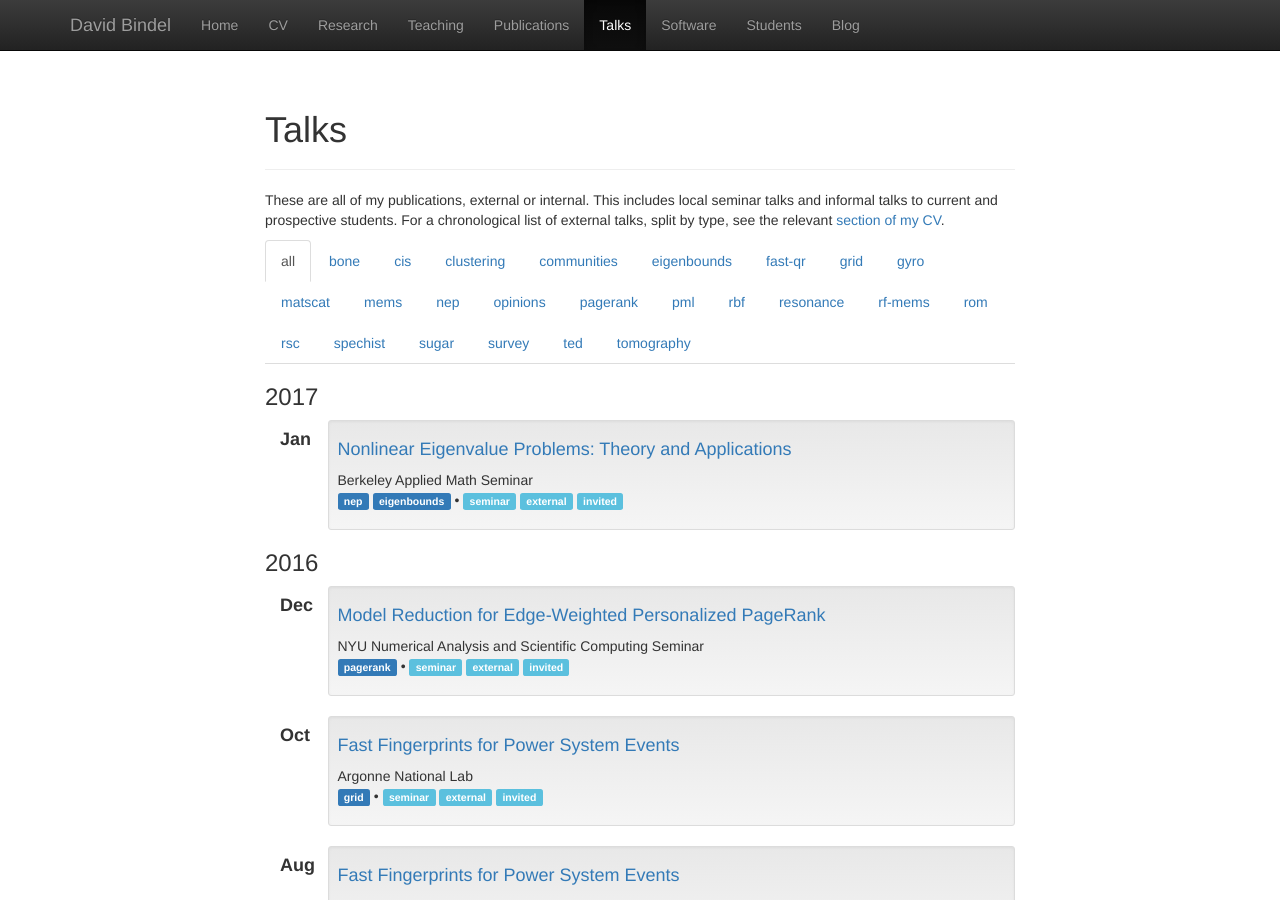
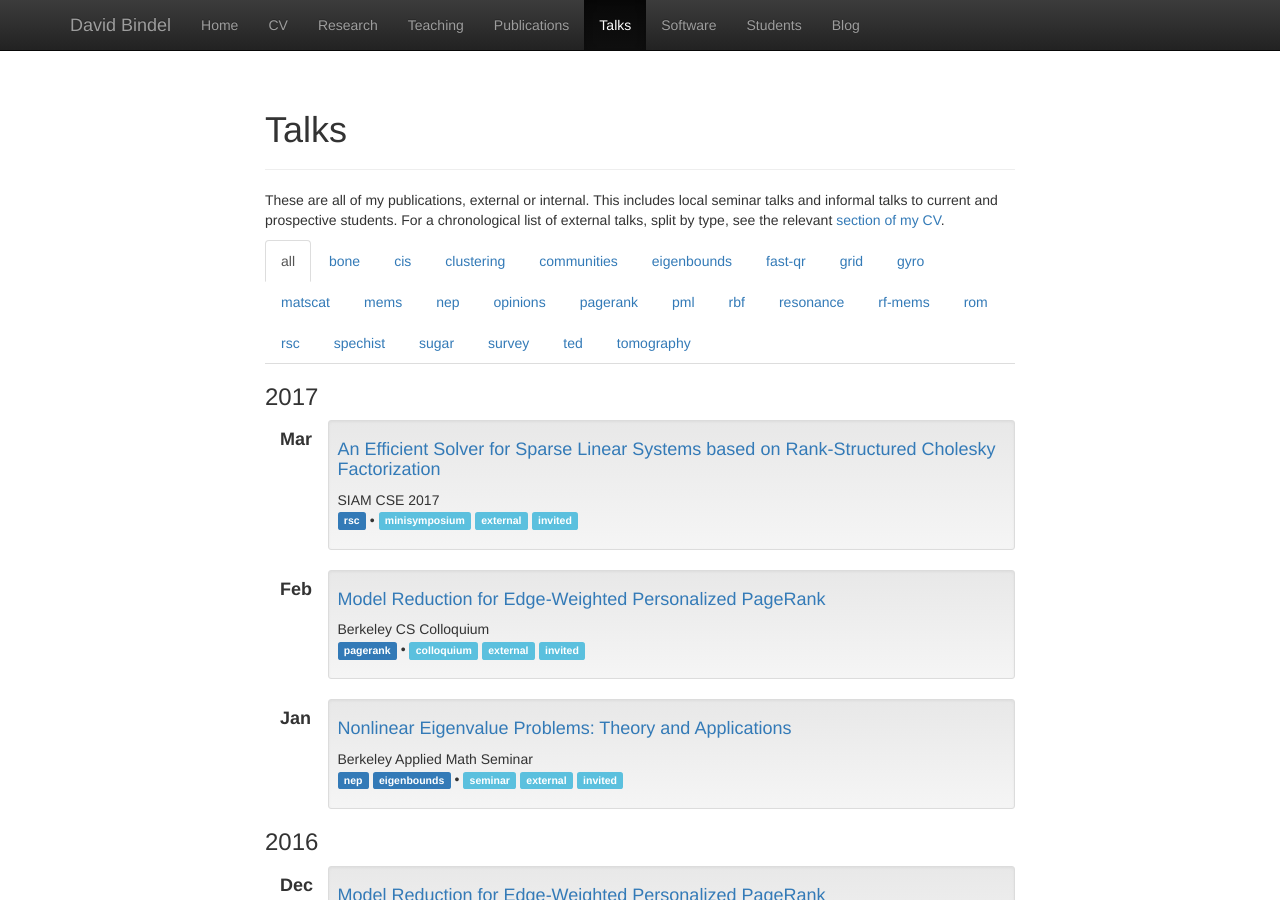
Before and after one commit to dbindel/cornell_web, a Jekyll site: the page built from talks.html, in a window 1280 px wide and 900 px high. Built offline with Jekyll 4.4.1, drawn with Linux system fonts in a browser that asks for light colours; nearby versions of some CDN libraries.

Commit message:
Added presentations.

```diff
--- a/_data/present.yml
+++ b/_data/present.yml
@@ -954,3 +954,15 @@
   tags: [nep, eigenbounds]
   where: Berkeley Applied Math Seminar
   type: [seminar, external, invited]
+-
+  file: 2017-02-berkeley/berkeley-feb17.pdf
+  title: "Model Reduction for Edge-Weighted Personalized PageRank"
+  tags: [pagerank]
+  where: Berkeley CS Colloquium
+  type: [colloquium, external, invited]
+-
+  file: 2017-03-cse/cse-mar17.pdf
+  title: "An Efficient Solver for Sparse Linear Systems based on Rank-Structured Cholesky Factorization"
+  tags: [rsc]
+  where: SIAM CSE 2017
+  type: [minisymposium, external, invited]
```
